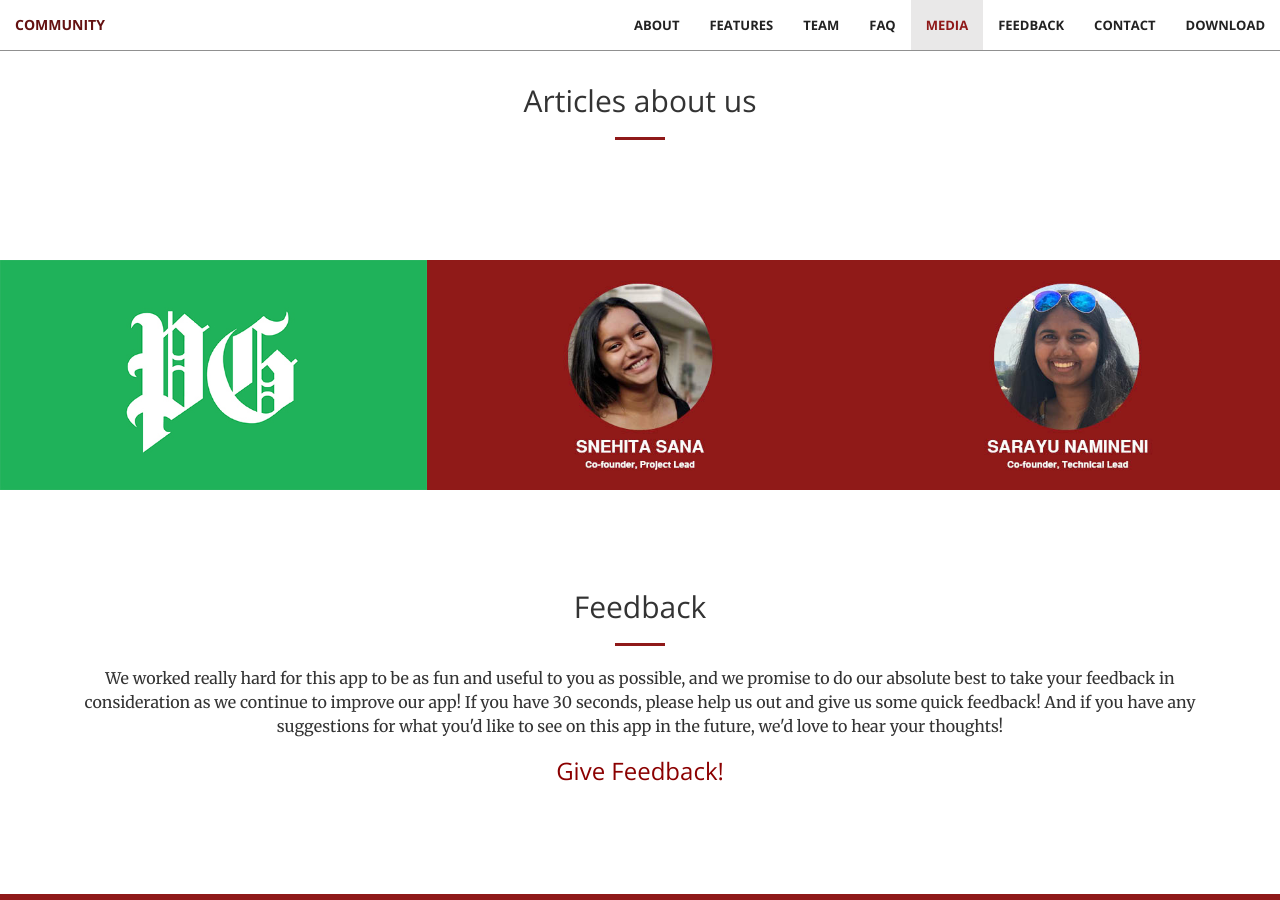
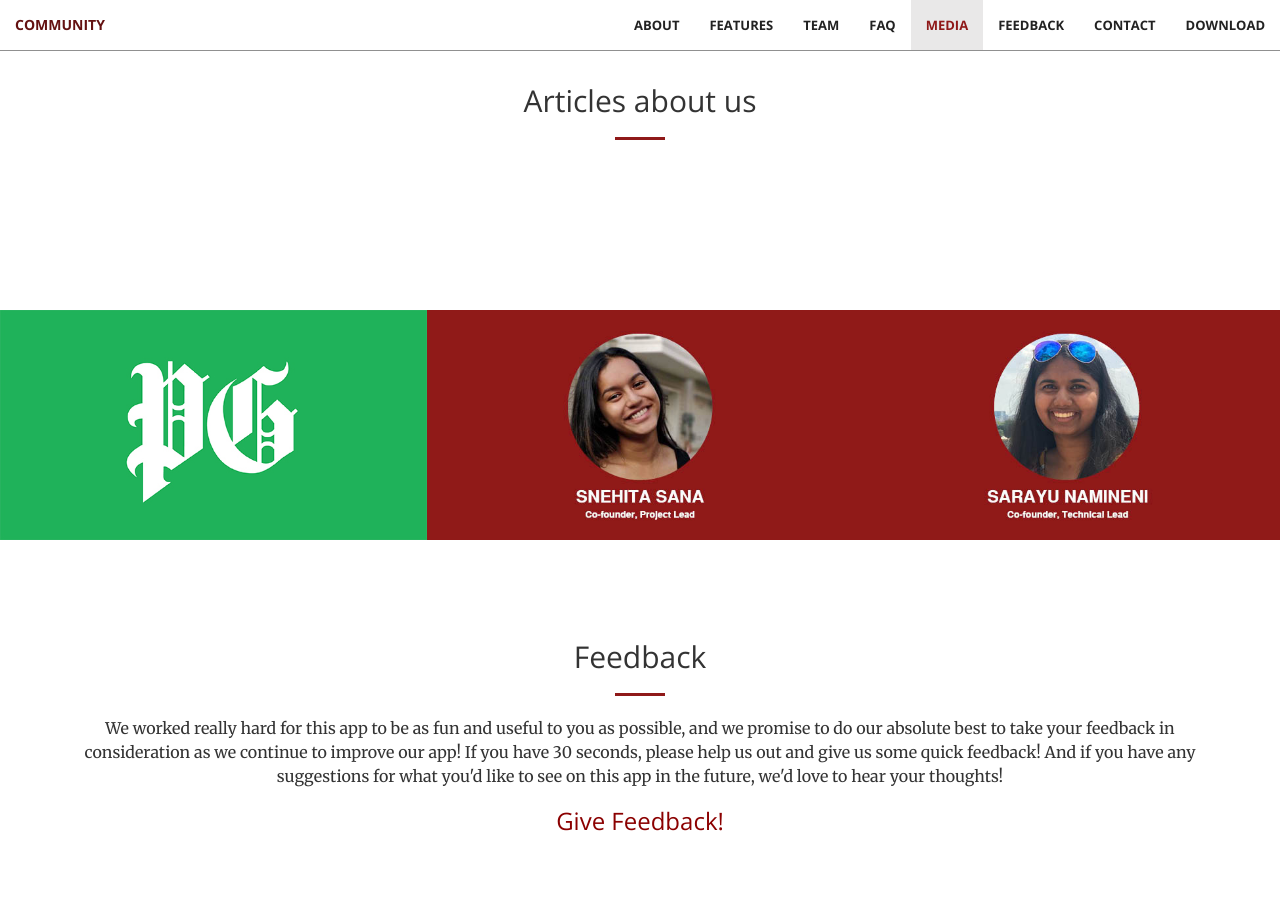
Before and after one commit to zanarellinina/communitywebsite, a Jekyll site: the page built from index.html, in a window 1280 px wide and 900 px high, scrolled down 4022 px. Built offline with Jekyll 4.4.1, drawn with Linux system fonts in a browser that asks for light colours.

Commit message:
margin-bottom

```diff
--- a/_includes/articles.html
+++ b/_includes/articles.html
@@ -1,5 +1,5 @@
 <section id="press">
-    <div class="container">
+    <div class="container" style="margin-bottom: 50px;">
         <div class="row">
             <div class="col-lg-12 text-center">
                 <h2 class="section-heading">Articles about us</h2>
```
